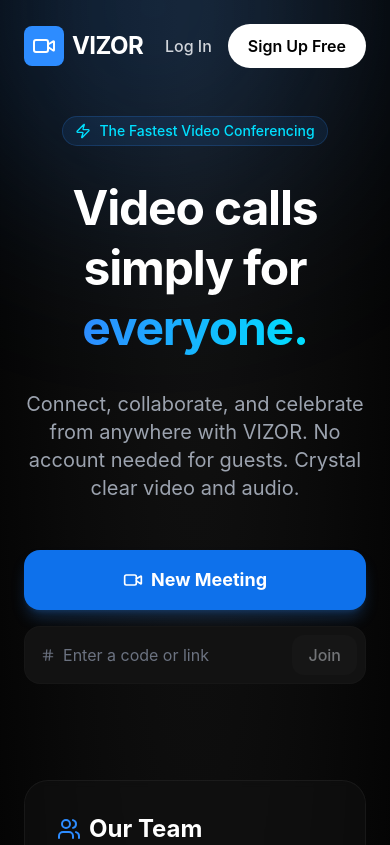
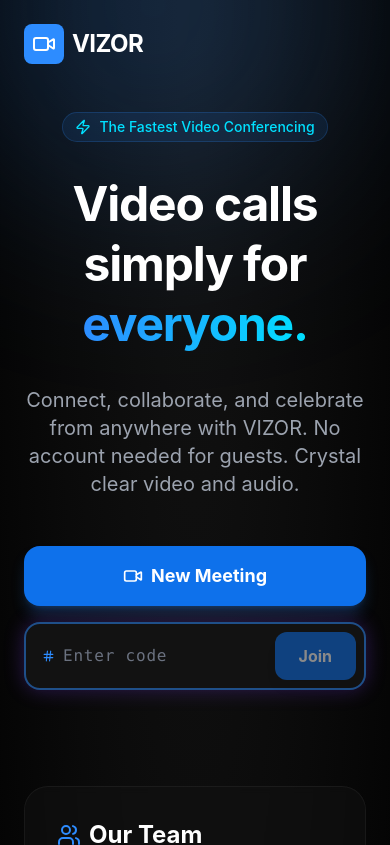
Before and after one commit to p1amrit/vizor-v3, a React (Vite) app: page / in a window 390 px wide. Shown: the top 845 px of the page. Built offline with nearby package versions, Linux system fonts and the light colour scheme.

Commit message:
Enhance Mobile Controls, Highlight Join Code, and Fix Auth UI

```diff
--- a/src/pages/Home.jsx
+++ b/src/pages/Home.jsx
@@ -2,11 +2,12 @@
 import { useNavigate } from 'react-router-dom';
 import { v4 as uuidv4 } from 'uuid';
 import { motion } from 'framer-motion';
-import { Video, Users, Zap, Hash } from 'lucide-react';
+import { Video, Users, Zap, Hash, Copy, Check } from 'lucide-react';
 
 const Home = () => {
     const navigate = useNavigate();
     const [joinRoomId, setJoinRoomId] = useState('');
+    const [copied, setCopied] = useState(false);
 
     const startMeeting = () => {
         const id = Math.random().toString(36).substring(2, 7);
@@ -38,10 +39,7 @@
                     <button className="hover:text-white transition-colors">Pricing</button>
                 </div>
                 <div className="flex gap-4">
-                    <button className="text-gray-300 hover:text-white font-medium">Log In</button>
-                    <button className="px-5 py-2.5 bg-white text-black font-semibold rounded-full hover:bg-gray-100 transition-transform active:scale-95">
-                        Sign Up Free
-                    </button>
+                    {/* Auth removed as per request */}
                 </div>
             </nav>
 
@@ -78,19 +76,32 @@
                             New Meeting
                         </motion.button>
 
-                        <div className="flex items-center gap-2 w-full md:w-auto bg-dark-800 border border-dark-700/50 p-2 pl-4 rounded-2xl focus-within:ring-2 focus-within:ring-vizor-500/50 transition-all">
-                            <Hash className="w-5 h-5 text-gray-500" />
+                        <div className="relative flex items-center gap-2 w-full md:w-auto bg-dark-800 border-2 border-vizor-500/50 p-2 pl-4 rounded-2xl shadow-[0_0_20px_rgba(124,58,237,0.3)] hover:shadow-[0_0_30px_rgba(124,58,237,0.5)] transition-all group">
+                            <Hash className="w-5 h-5 text-vizor-500" />
                             <input
                                 type="text"
-                                placeholder="Enter a code or link"
-                                className="bg-transparent border-none outline-none text-white placeholder-gray-500 w-full"
+                                placeholder="Enter code"
+                                className="bg-transparent border-none outline-none text-white placeholder-gray-500 w-full md:w-48 font-mono tracking-wider"
                                 value={joinRoomId}
                                 onChange={(e) => setJoinRoomId(e.target.value)}
                             />
+                            {joinRoomId && (
+                                <button
+                                    onClick={() => {
+                                        navigator.clipboard.writeText(joinRoomId);
+                                        setCopied(true);
+                                        setTimeout(() => setCopied(false), 2000);
+                                    }}
+                                    className="p-2 text-gray-400 hover:text-white transition-colors"
+                                    title="Copy Code"
+                                >
+                                    {copied ? <Check className="w-4 h-4 text-green-500" /> : <Copy className="w-4 h-4" />}
+                                </button>
+                            )}
                             <button
                                 onClick={joinMeeting}
                                 disabled={!joinRoomId}
-                                className="px-4 py-2 bg-dark-700 text-gray-300 rounded-xl font-medium hover:text-white disabled:opacity-50 disabled:cursor-not-allowed transition-colors"
+                                className="px-6 py-3 bg-vizor-600 text-white rounded-xl font-bold hover:bg-vizor-500 disabled:opacity-50 disabled:cursor-not-allowed transition-all shadow-lg hover:shadow-vizor-500/50"
                             >
                                 Join
                             </button>
--- a/src/pages/Room.jsx
+++ b/src/pages/Room.jsx
@@ -4,7 +4,7 @@
 import { useParams, useNavigate } from 'react-router-dom';
 import Video from '../components/Video';
 import Chat from '../components/Chat';
-import { Mic, MicOff, Video as VideoIcon, VideoOff, PhoneOff, Users, MessageSquare } from 'lucide-react';
+import { Mic, MicOff, Video as VideoIcon, VideoOff, PhoneOff, Users, MessageSquare, Copy } from 'lucide-react';
 
 const Room = () => {
     const [peers, setPeers] = useState([]);
@@ -317,55 +317,63 @@
             </div>
 
             {/* Bottom Controls */}
-            <div className="h-20 bg-dark-800 border-t border-white/5 px-6 flex items-center justify-between z-30 backdrop-blur-lg bg-opacity-90 shrink-0">
-                <div className="flex items-center gap-4 text-white font-medium">
-                    <span className="text-gray-400 text-sm hidden sm:inline-block">
+            <div className="h-auto pb-6 pt-4 md:py-0 md:h-20 bg-dark-800 border-t border-white/5 px-4 md:px-6 flex flex-wrap md:flex-nowrap items-center justify-between z-30 backdrop-blur-lg bg-opacity-90 shrink-0 gap-4 md:gap-0">
+                <div className="flex items-center gap-4 text-white font-medium w-full md:w-auto justify-between md:justify-start">
+                    <span className="text-gray-400 text-sm">
                         {new Date().toLocaleTimeString([], { hour: '2-digit', minute: '2-digit' })}
                     </span>
                     <span className={`text-xs px-2 py-1 rounded bg-dark-700 ${connectionStatus.includes('failed') ? 'text-red-400' : 'text-green-400'}`}>
                         {connectionStatus}
                     </span>
-                    <span className="text-gray-200 text-sm font-mono opacity-50 hidden md:block">
-                        {roomID}
-                    </span>
+                    <button
+                        onClick={() => {
+                            navigator.clipboard.writeText(roomID);
+                            alert('Room ID copied!');
+                        }}
+                        className="flex items-center gap-2 text-gray-200 text-sm font-mono opacity-70 hover:opacity-100 bg-white/5 px-2 py-1 rounded cursor-pointer"
+                        title="Copy Room ID"
+                    >
+                        <span className="truncate max-w-[100px]">{roomID}</span>
+                        <Copy className="w-3 h-3" />
+                    </button>
                 </div>
 
-                <div className="flex items-center gap-3">
+                <div className="flex items-center gap-2 md:gap-3 justify-center w-full md:w-auto">
                     <button
                         onClick={toggleAudio}
-                        className={`p-4 rounded-full transition-all ${audioEnabled ? 'bg-dark-700 hover:bg-dark-600 text-white' : 'bg-red-500/10 text-red-500 hover:bg-red-500/20'}`}
+                        className={`p-3 md:p-4 rounded-full transition-all ${audioEnabled ? 'bg-dark-700 hover:bg-dark-600 text-white' : 'bg-red-500/10 text-red-500 hover:bg-red-500/20'}`}
                     >
                         {audioEnabled ? <Mic className="w-5 h-5" /> : <MicOff className="w-5 h-5" />}
                     </button>
                     <button
                         onClick={toggleVideo}
-                        className={`p-4 rounded-full transition-all ${videoEnabled ? 'bg-dark-700 hover:bg-dark-600 text-white' : 'bg-red-500/10 text-red-500 hover:bg-red-500/20'}`}
+                        className={`p-3 md:p-4 rounded-full transition-all ${videoEnabled ? 'bg-dark-700 hover:bg-dark-600 text-white' : 'bg-red-500/10 text-red-500 hover:bg-red-500/20'}`}
                     >
                         {videoEnabled ? <VideoIcon className="w-5 h-5" /> : <VideoOff className="w-5 h-5" />}
                     </button>
                     <button
                         onClick={toggleScreenShare}
-                        className={`p-4 rounded-full transition-all ${isScreenSharing ? 'bg-vizor-600 text-white' : 'bg-dark-700 hover:bg-dark-600 text-white'}`}
+                        className={`p-3 md:p-4 rounded-full transition-all ${isScreenSharing ? 'bg-vizor-600 text-white' : 'bg-dark-700 hover:bg-dark-600 text-white'}`}
                         title="Share Screen"
                     >
                         <svg xmlns="http://www.w3.org/2000/svg" width="20" height="20" viewBox="0 0 24 24" fill="none" stroke="currentColor" strokeWidth="2" strokeLinecap="round" strokeLinejoin="round"><path d="M13 3H4a2 2 0 0 0-2 2v10a2 2 0 0 0 2 2h16a2 2 0 0 0 2-2v-3" /><path d="M8 21h8" /><path d="M12 17v4" /><path d="M17 8l5-5" /><path d="M17 3h5v5" /></svg>
                     </button>
                     <button
                         onClick={() => setIsChatOpen(!isChatOpen)}
-                        className={`p-4 rounded-full transition-all ${isChatOpen ? 'bg-vizor-600 text-white' : 'bg-dark-700 hover:bg-dark-600 text-white'}`}
+                        className={`p-3 md:p-4 rounded-full transition-all ${isChatOpen ? 'bg-vizor-600 text-white' : 'bg-dark-700 hover:bg-dark-600 text-white'}`}
                     >
                         <MessageSquare className="w-5 h-5" />
                     </button>
                     <button
                         onClick={leaveCall}
-                        className="px-6 py-3 bg-red-600 hover:bg-red-700 text-white rounded-full font-semibold transition-colors flex items-center gap-2"
+                        className="px-4 md:px-6 py-3 bg-red-600 hover:bg-red-700 text-white rounded-full font-semibold transition-colors flex items-center gap-2"
                     >
                         <PhoneOff className="w-5 h-5" />
-                        <span className="hidden sm:inline">End Call</span>
+                        <span className="hidden md:inline">End Call</span>
                     </button>
                 </div>
 
-                <div className="w-[100px] hidden sm:block"></div>
+                <div className="hidden md:block w-[100px]"></div>
             </div>
         </div>
     );
```
Also changed, not shown: 1 other file (tests, documents, lock files or other folders).
